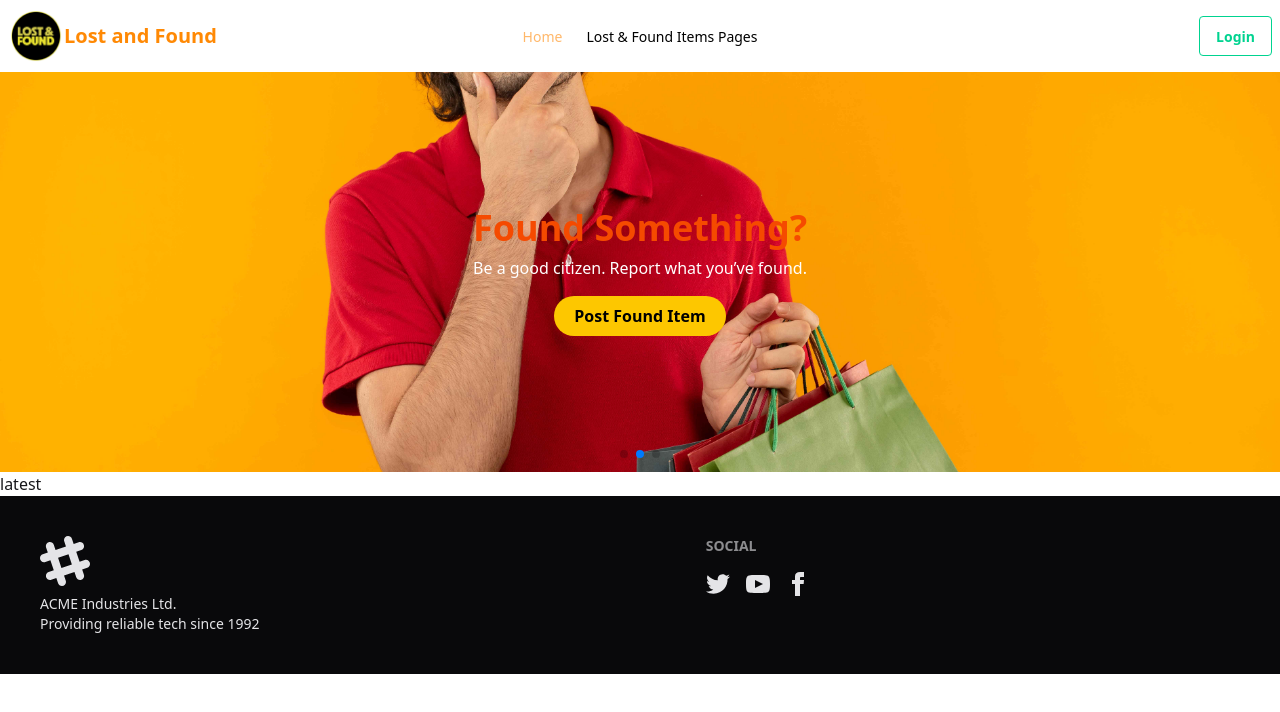
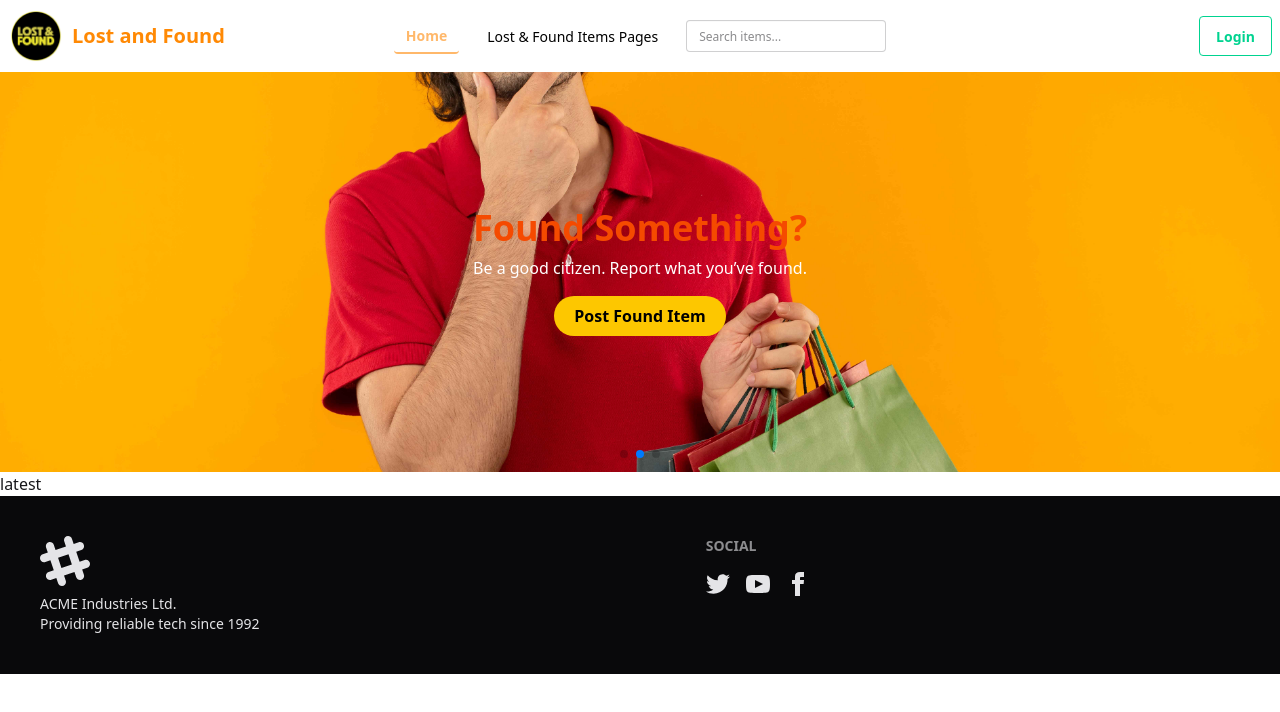
Before and after one commit to Shdeveloper12/Lost-And-Found-Client, a React (Vite) app: page / in a window 1280 px wide. Shown: the top 712 px of the page. Built offline with nearby package versions, Linux system fonts and the light colour scheme; no server answers.

Commit message:
added navbar search ber and hover profile name show

```diff
--- a/src/components/Navbar.jsx
+++ b/src/components/Navbar.jsx
@@ -7,55 +7,96 @@ const Navbar = () => {
   const { user, signOutUser } = useContext(AuthContext);
 
   const handleSignOut = () => {
+    if (window.confirm("Are you sure you want to sign out?")) {
       signOutUser()
-      .then(() => console.log("Sign out succesfully"))
+        .then(() => console.log("Sign out successfully"))
         .catch((error) => console.log(error));
+    }
   };
 
   const activeButton = ({ isActive }) =>
     isActive
-            ? 'text-orange-300'
-            : 'text-black';
-
+      ? "text-orange-300 font-bold border-b-2 border-orange-300"
+      : "text-black";
 
   return (
     <div className="navbar bg-base-100 shadow-sm">
+
       <div className="navbar-start">
         <div className="dropdown">
           <div tabIndex={0} role="button" className="btn btn-ghost lg:hidden">
-        <svg xmlns="http://www.w3.org/2000/svg" className="h-5 w-5" fill="none" viewBox="0 0 24 24" stroke="currentColor"> <path strokeLinecap="round" strokeLinejoin="round" strokeWidth="2" d="M4 6h16M4 12h8m-8 6h16" /> </svg>
+            <svg
+              xmlns="http://www.w3.org/2000/svg"
+              className="h-5 w-5"
+              fill="none"
+              viewBox="0 0 24 24"
+              stroke="currentColor"
+            >
+              <path
+                strokeLinecap="round"
+                strokeLinejoin="round"
+                strokeWidth="2"
+                d="M4 6h16M4 12h8m-8 6h16"
+              />
+            </svg>
           </div>
           <ul
             tabIndex={0}
-        className="menu menu-sm dropdown-content bg-base-100 rounded-box z-1 mt-3 w-52 p-2 shadow">
-        <li><NavLink to='/' className={activeButton}>Home</NavLink></li>
-        <li><NavLink to='/lostandfound' className={activeButton}>Lost & Found Items Page</NavLink></li>
-
+            className="menu menu-sm dropdown-content bg-base-100 rounded-box z-10 mt-3 w-52 p-2 shadow"
+          >
+            <li>
+              <NavLink to="/" className={activeButton}>
+                Home
+              </NavLink>
+            </li>
+            <li>
+              <NavLink to="/lostandfound" className={activeButton}>
+                Lost & Found Items Page
+              </NavLink>
+            </li>
           </ul>
         </div>
-        <img className="w-14" src={img1} alt="" />
-        <a className="text-orange-400 text-xl font-bold">Lost and Found</a>
+        <img className="w-14" src={img1} alt="Lost and Found logo" />
+        <span className="text-orange-400 text-xl font-bold ml-2">
+          Lost and Found
+        </span>
       </div>
 
+
       <div className="navbar-center hidden lg:flex">
-    <ul className="menu menu-horizontal px-1">
-      <li><NavLink to='/' className={activeButton}>Home</NavLink></li>
-      <li><NavLink to='/lostandfound' className={activeButton}>Lost & Found Items Pages</NavLink></li>
-
+        <ul className="menu menu-horizontal px-1 items-center space-x-4">
+          <li>
+            <NavLink to="/" className={activeButton}>
+              Home
+            </NavLink>
+          </li>
+          <li>
+            <NavLink to="/lostandfound" className={activeButton}>
+              Lost & Found Items Pages
+            </NavLink>
+          </li>
+          <li>
+            <input
+              type="text"
+              placeholder="Search items..."
+              className="input input-bordered input-sm"
+            />
+          </li>
         </ul>
       </div>
+
 
       <div className="navbar-end space-x-2 items-center">
         {user ? (
           <>
 
-            <div className="dropdown dropdown-end">
+            <div className="dropdown dropdown-end relative">
               <div
                 tabIndex={0}
                 role="button"
-                className="btn btn-ghost btn-circle avatar"
+                className="btn btn-ghost btn-circle avatar group"
               >
-                <div className="w-10 hidden lg:block md:block rounded-full overflow-hidden border border-gray-300">
+                <div className="w-10 rounded-full overflow-hidden border border-gray-300">
                   <img
                     src={
                       user?.photoURL ||
@@ -64,17 +105,28 @@ const Navbar = () => {
                     alt="user avatar"
                   />
                 </div>
+
+
+                <div className="absolute top-12 left-1/2 -translate-x-1/2 text-sm text-gray-700 bg-white px-2 py-1 rounded shadow opacity-0 group-hover:opacity-100 transition-opacity duration-200 z-20 whitespace-nowrap">
+                  {user?.displayName || "User"}
                 </div>
+              </div>
+
+
               <ul
                 tabIndex={0}
-                className="menu menu-sm dropdown-content bg-base-100 rounded-box z-1 mt-3 w-52 p-2 shadow"
+                className="menu menu-sm dropdown-content bg-base-100 rounded-box mt-3 w-52 p-2 shadow z-10"
               >
-                <li><NavLink to='/addlostandfounditemspage'>Add Lost & Found Item Page</NavLink></li>
                 <li>
-                  <a><NavLink to='/allrecovered'>All Recovered Items Page</NavLink></a>
+                  <NavLink to="/addlostandfounditemspage">
+                    Add Lost & Found Item Page
+                  </NavLink>
                 </li>
                 <li>
-                  <a><NavLink to='/manageitem'>Manage My Items Page</NavLink></a>
+                  <NavLink to="/allrecovered">All Recovered Items Page</NavLink>
+                </li>
+                <li>
+                  <NavLink to="/manageitem">Manage My Items Page</NavLink>
                 </li>
               </ul>
             </div>
```
Lines whose indentation alone changed are shown as unchanged.
